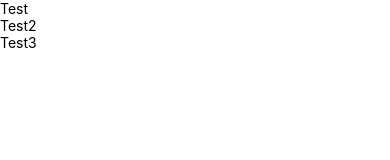
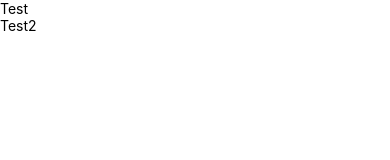
Before and after one commit to dnizynski/ReactNativeOta, a React Native app: screen / in a window 390 px wide. Shown: the top 160 px of the page. Built offline with nearby package versions, Linux system fonts and the light colour scheme; what react-native would draw is missing.

Commit message:
testing ci/cd

```diff
--- a/App.tsx
+++ b/App.tsx
@@ -23,7 +23,6 @@ const App = () => {
           <View style={styles.body}>
             <Text>Test</Text>
             <Text>Test2</Text>
-            <Text>Test3</Text>
           </View>
         </ScrollView>
       </SafeAreaView>
```
